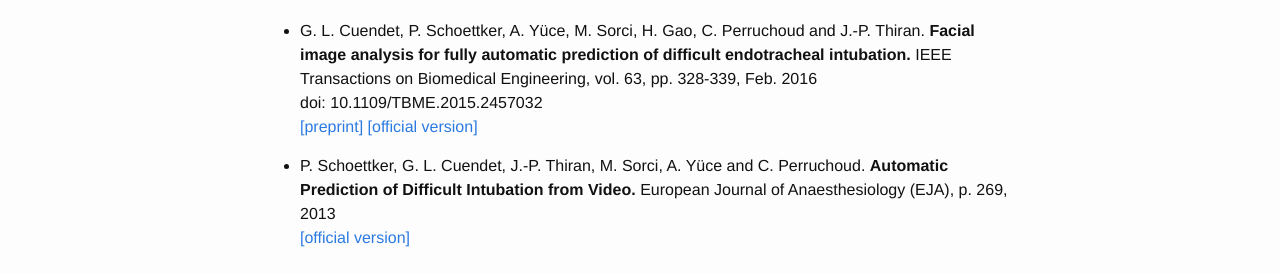
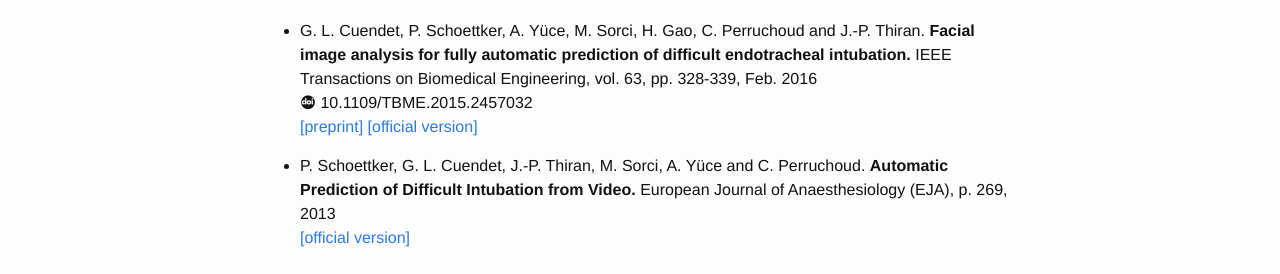
Before and after one commit to gcuendet/gcuendet.github.io, a Jekyll site: the page built from publications.md, in a window 1280 px wide. Shown: the part 271-545 px from the top of the page. Built offline with Jekyll 4.4.1, drawn with Linux system fonts in a browser that asks for light colours; some web fonts are replaced.

Commit message:
Add icon doi

```diff
--- a/publications.md
+++ b/publications.md
@@ -12,7 +12,7 @@ Check out my [Google scholar profile][google_scholar].
 * G. L. Cuendet, P. Schoettker, A. Yüce, M. Sorci, H. Gao, C. Perruchoud and J.-P. Thiran.
 __Facial image analysis for fully automatic prediction of difficult endotracheal intubation.__
 IEEE Transactions on Biomedical Engineering, vol. 63, pp. 328-339, Feb. 2016\\
-doi: 10.1109/TBME.2015.2457032\\
+<i class="ai ai-doi"></i> 10.1109/TBME.2015.2457032\\
 [\[preprint\]](https://infoscience.epfl.ch/record/209965/files/TBME-preprint-infoscience.pdf)
 [\[official version\]](http://dx.doi.org/10.1109/TBME.2015.2457032)
 
```
